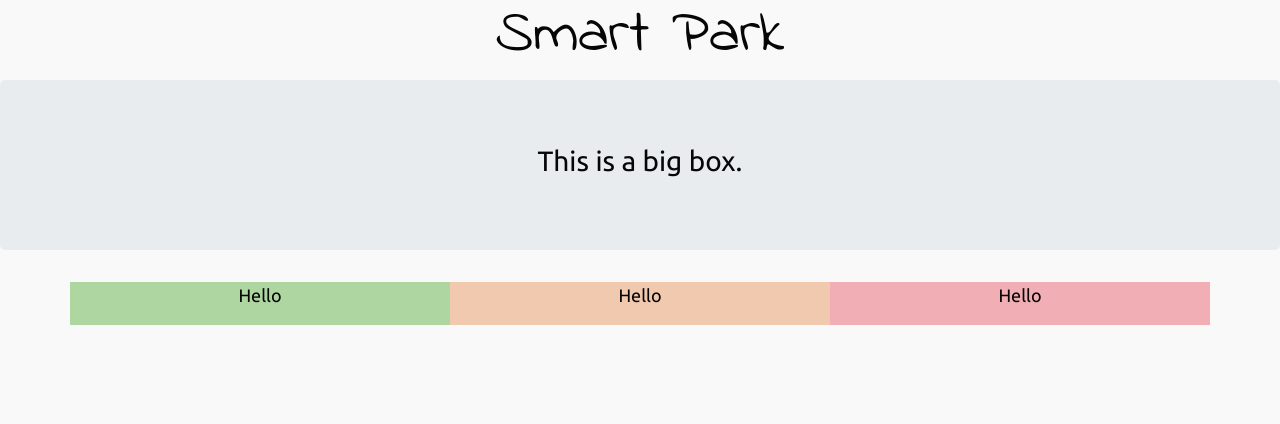
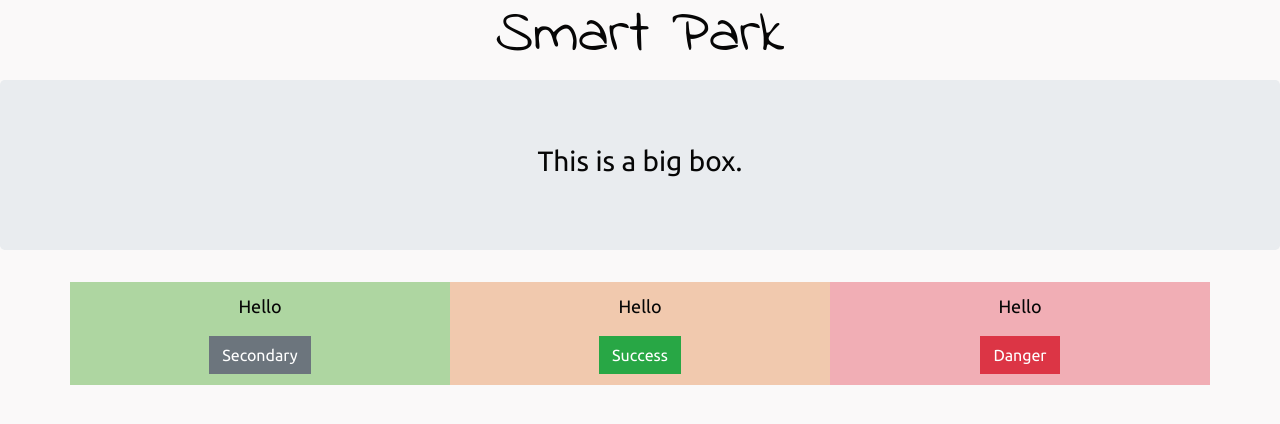
Before and after one commit to courtg47/smart-park, a Flask app: page / in a window 1280 px wide. Shown: the top 424 px of the page. Run offline with Flask 2, Linux system fonts and the light colour scheme; some libraries are stand-ins or nearby versions.

Commit message:
Style: added buttons to each section

```diff
--- a/static/css/styles.css
+++ b/static/css/styles.css
@@ -19,6 +19,7 @@ body {
 /* Three boxes split into thirds at bottom of page. */
 .grid-thirds {
   text-align: center;
+  padding: 1%;
 }
 
 /* Box to the left of the grid */
@@ -35,3 +36,7 @@ body {
 .third-box {
   background-color: #F1AEB5;
 }
+
+.btn {
+  border-radius: 0;
+}
--- a/templates/index.html
+++ b/templates/index.html
@@ -47,14 +47,17 @@
 
         <article class="first-box grid-thirds col-md-4">
           <p>Hello</p>
+          <button type="button" class="btn btn-secondary">Secondary</button>
         </article>
 
         <article class="second-box grid-thirds col-md-4">
           <p>Hello</p>
+          <button type="button" class="btn btn-success">Success</button>
         </article>
 
         <article class="third-box grid-thirds col-md-4">
           <p>Hello</p>
+          <button type="button" class="btn btn-danger">Danger</button>
         </article>
 
       </section>
```
